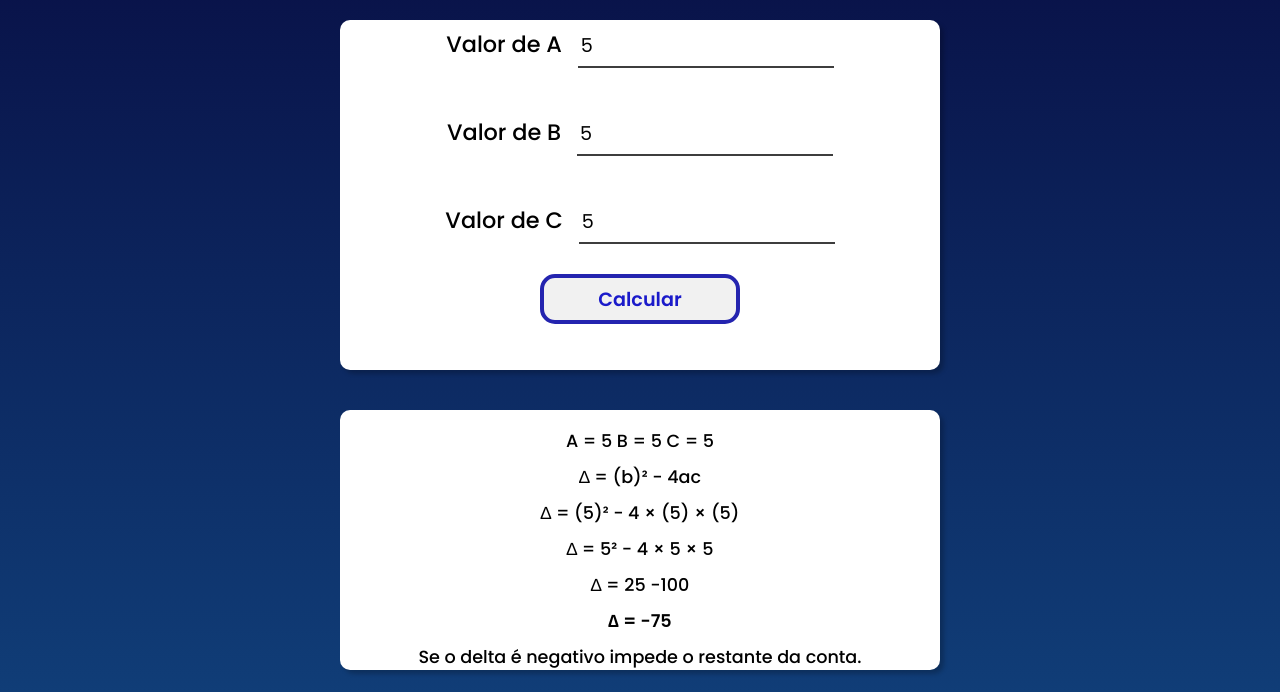
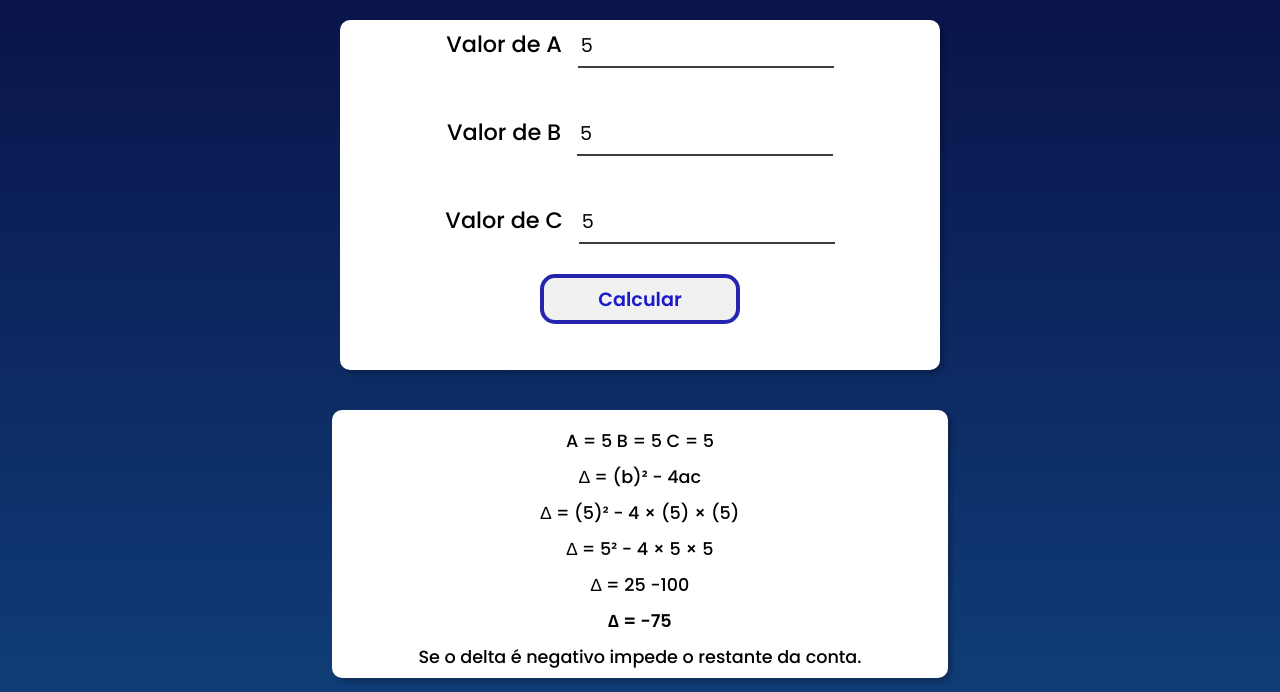
Before and after one commit to ruanSignori/ResolverBhaskara, a plain HTML site: page index.html in a window 1280 px wide. Both pictures are taken after typing "5", "5", "5" into the empty fields and a click on the button "Calcular". Shown: the part 129-821 px from the top of the page. Drawn offline with nearby package versions, Linux system fonts and the light colour scheme.

Commit message:
Update style.css

```diff
--- a/style.css
+++ b/style.css
@@ -98,7 +98,7 @@ div#answer{
     margin-top: 40px;
     margin-bottom: 40px;
     border-radius: 10px;
-    padding-top: 8px;
+    padding: 8px;
     background-color: white;
     max-width: 600px;
     min-height: 40px;
```
